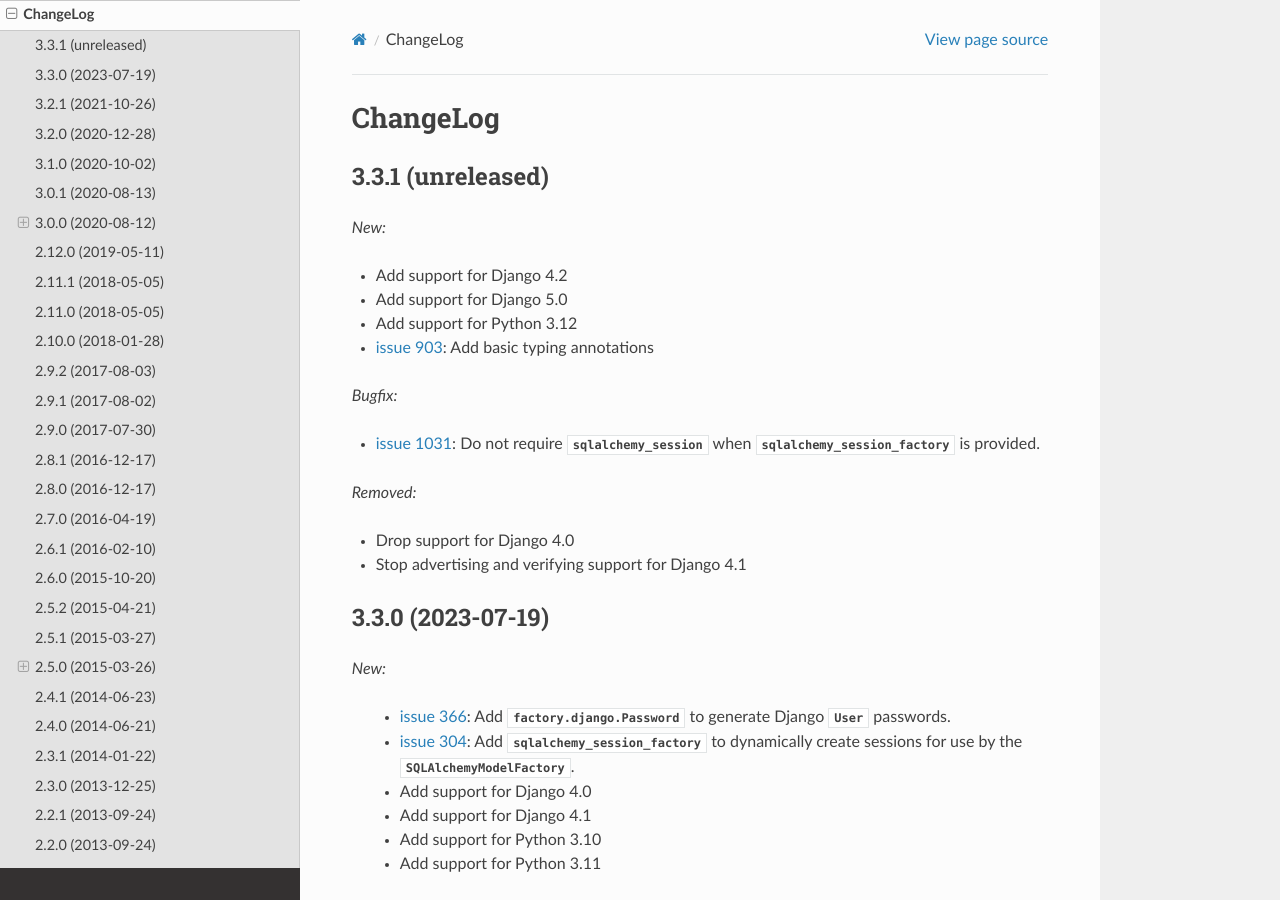
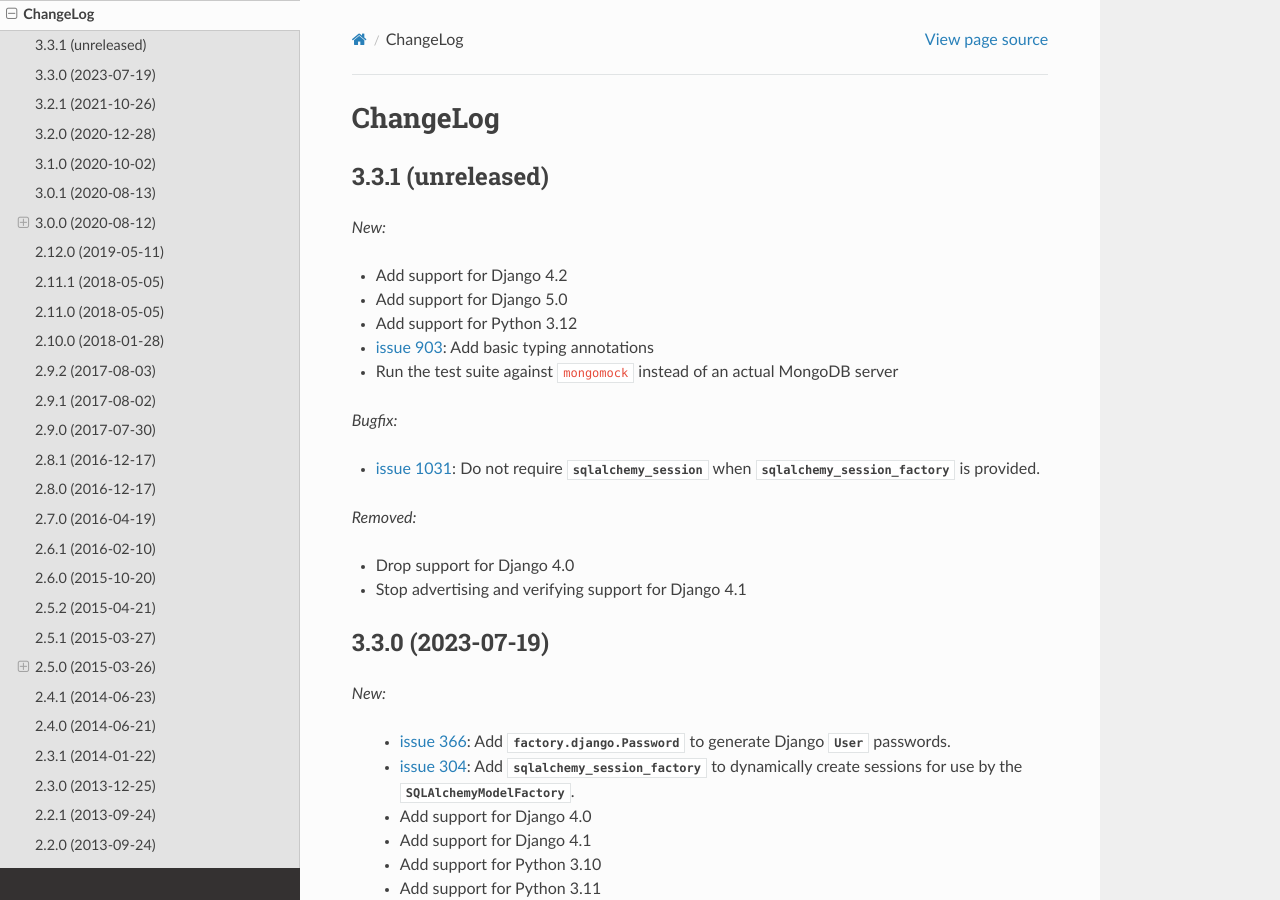
Before and after one commit to FactoryBoy/factory_boy, a Sphinx documentation site: the page built from docs/changelog.rst, in a window 1280 px wide and 900 px high. Built offline with Sphinx 7.4.7 and the Read the Docs theme 2.0.0, drawn with Linux system fonts in a browser that asks for light colours.

Commit message:
Run the test suite against Mongomock
See: #1083
Closes: #1081

```diff
--- a/docs/changelog.rst
+++ b/docs/changelog.rst
@@ -11,6 +11,7 @@ ChangeLog
 - Add support for Django 5.0
 - Add support for Python 3.12
 - :issue:`903`: Add basic typing annotations
+- Run the test suite against ``mongomock`` instead of an actual MongoDB server
 
 *Bugfix:*
 
--- a/docs/spelling_wordlist.txt
+++ b/docs/spelling_wordlist.txt
@@ -19,6 +19,7 @@ kwargs
 metaclass
 misconfiguration
 Mogo
+MongoDB
 mongoengine
 pre
 prepend
--- a/setup.cfg
+++ b/setup.cfg
@@ -51,6 +51,7 @@ dev =
     SQLAlchemy
     sqlalchemy_utils
     mongoengine
+    mongomock
     wheel>=0.32.0
     tox
     zest.releaser[recommended]
```
Also changed, not shown: 4 other files.
